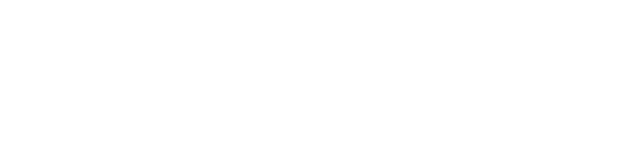
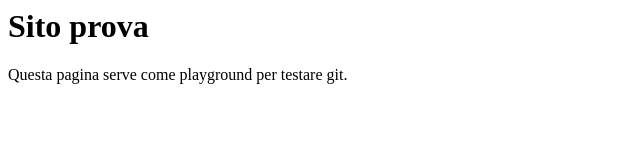
Before and after one commit to JustKecco7/demo, a plain HTML site: page index.html in a window 1280 px wide. Shown: the whole page, without its empty margins (0-640 px from the left). Drawn offline with Linux system fonts and the light colour scheme.

Commit message:
creazione di un piccolo body
aggiunto un body con un titolo e un piccolo paragrafo.

```diff
--- a/index.html
+++ b/index.html
@@ -2,8 +2,10 @@
 
     <head>
         <link rel="charset" href="utf-8">
+        <title>Sito prova</title>
     </head>
     <body>
-
+        <h1>Sito prova</h1>
+        <p>Questa pagina serve come playground per testare git.</p>
     </body>
 </html>
```
